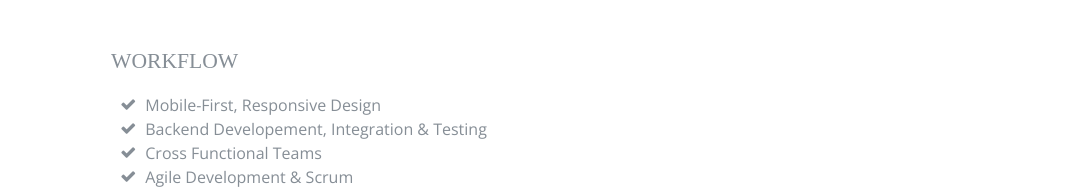
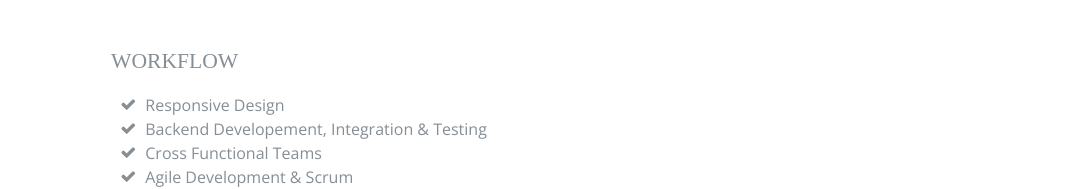
Before and after one commit to venket469/venket469.github.io, a plain HTML site: page index.html in a window 1280 px wide. Shown: the part 3594-3783 px from the top of the page, without its empty margins (209-1280 px from the left). Drawn offline with nearby package versions, Linux system fonts and the light colour scheme; a web font is replaced by a local one.

Commit message:
Updated index.html

```diff
--- a/index.html
+++ b/index.html
@@ -361,7 +361,7 @@
           <ul class="fa-ul mb-0">
             <li>
               <i class="fa-li fa fa-check"></i>
-              Mobile-First, Responsive Design
+              Responsive Design
             </li>
             <li>
               <i class="fa-li fa fa-check"></i>
```
